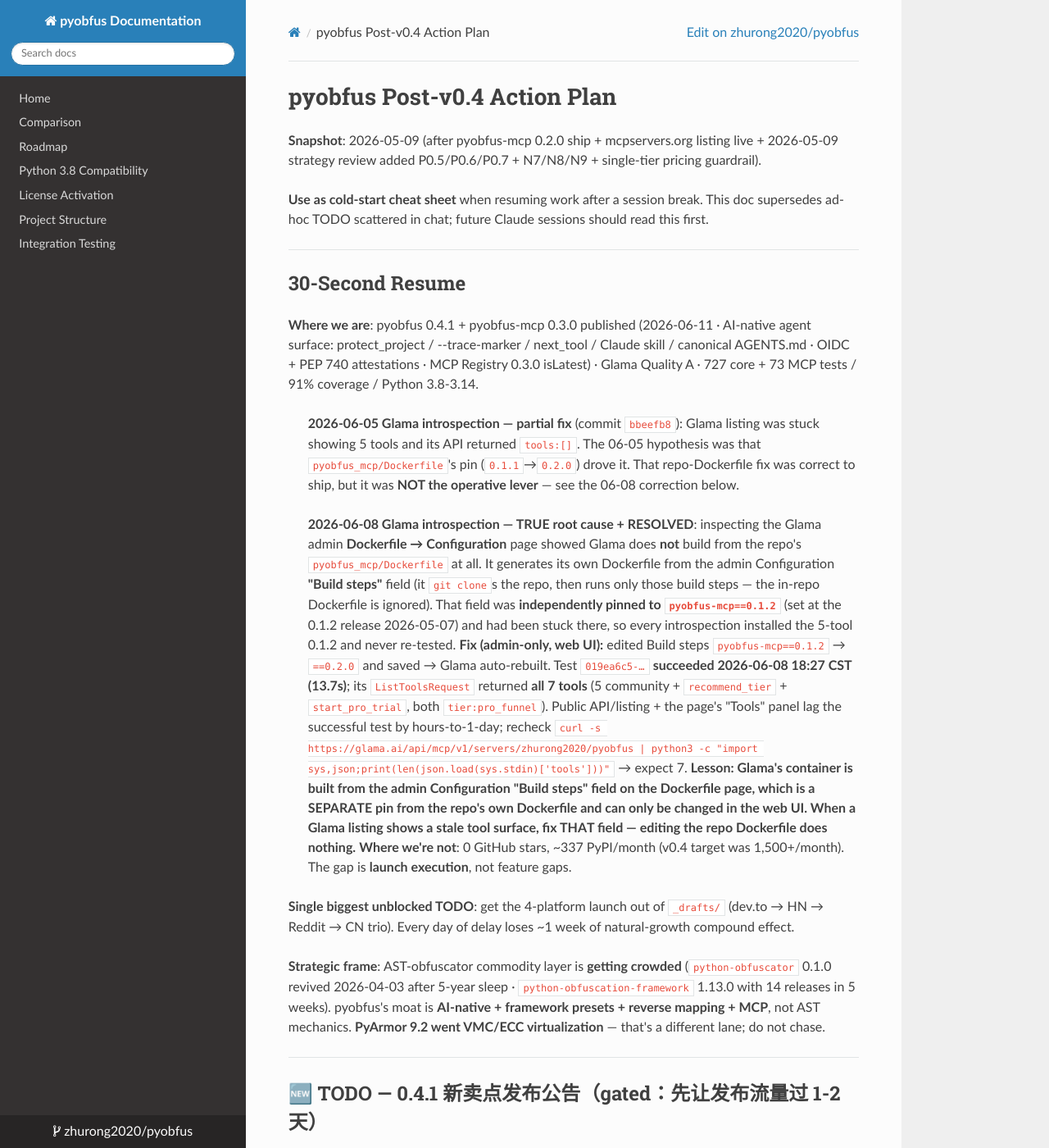
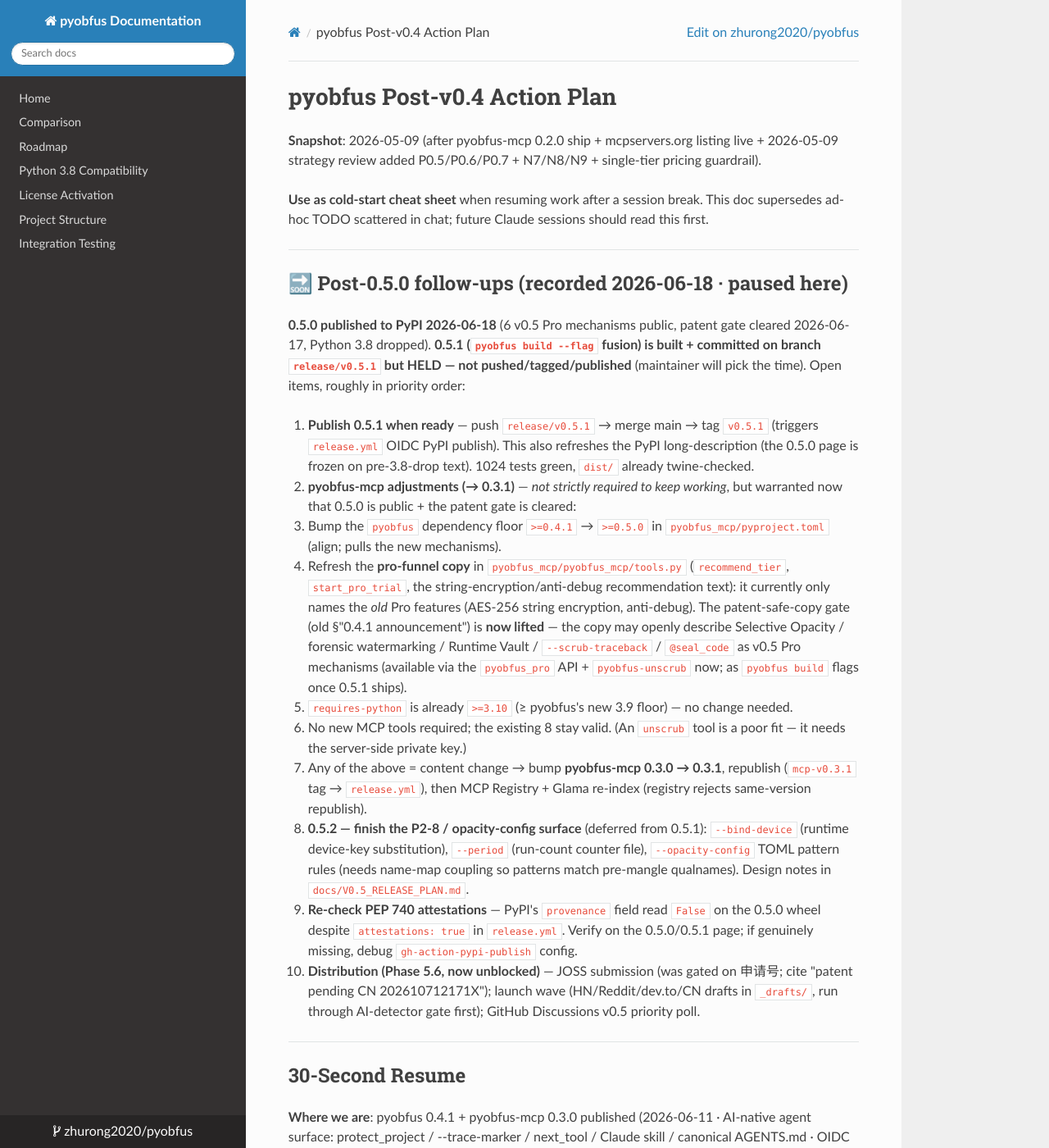
Before and after one commit to zhurong2020/pyobfus, an MkDocs documentation site: the page built from docs/POST_V0.4_TODO.md, in a window 1280 px wide and 1400 px high. Shown: the whole window at 82% size. Built offline with MkDocs 1.6.1, drawn with Linux system fonts in a browser that asks for light colours; nearby versions of some CDN libraries.

Commit message:
docs(todo): record post-0.5.0 follow-ups (publish 0.5.1, MCP 0.3.1, 0.5.2, distribution)
Paused here. Captures the forward work in the cold-start cheat sheet:
publish the held 0.5.1 branch; pyobfus-mcp 0.3.1 adjustments (dep floor →0.5.0
+ pro-funnel copy now that the patent gate is cleared); 0.5.2 P2-8/opacity-config;
re-check PEP 740 attestations; Phase 5.6 distribution (JOSS/launch wave).

Co-Authored-By: Claude Opus 4.8 (1M context) <noreply@anthropic.com>
Claude-Session: https://claude.ai/code/session_01DQXakWkcQp4RvUfNxtTEDd

```diff
--- a/docs/POST_V0.4_TODO.md
+++ b/docs/POST_V0.4_TODO.md
@@ -3,6 +3,23 @@
 **Snapshot**: 2026-05-09 (after pyobfus-mcp 0.2.0 ship + mcpservers.org listing live + 2026-05-09 strategy review added P0.5/P0.6/P0.7 + N7/N8/N9 + single-tier pricing guardrail).
 
 **Use as cold-start cheat sheet** when resuming work after a session break. This doc supersedes ad-hoc TODO scattered in chat; future Claude sessions should read this first.
+
+---
+
+## 🔜 Post-0.5.0 follow-ups (recorded 2026-06-18 · paused here)
+
+**0.5.0 published to PyPI 2026-06-18** (6 v0.5 Pro mechanisms public, patent gate cleared 2026-06-17, Python 3.8 dropped). **0.5.1 (`pyobfus build --flag` fusion) is built + committed on branch `release/v0.5.1` but HELD — not pushed/tagged/published** (maintainer will pick the time). Open items, roughly in priority order:
+
+1. **Publish 0.5.1 when ready** — push `release/v0.5.1` → merge main → tag `v0.5.1` (triggers `release.yml` OIDC PyPI publish). This also refreshes the PyPI long-description (the 0.5.0 page is frozen on pre-3.8-drop text). 1024 tests green, `dist/` already twine-checked.
+2. **pyobfus-mcp adjustments (→ 0.3.1)** — *not strictly required to keep working*, but warranted now that 0.5.0 is public + the patent gate is cleared:
+   - Bump the `pyobfus` dependency floor `>=0.4.1` → `>=0.5.0` in `pyobfus_mcp/pyproject.toml` (align; pulls the new mechanisms).
+   - Refresh the **pro-funnel copy** in `pyobfus_mcp/pyobfus_mcp/tools.py` (`recommend_tier`, `start_pro_trial`, the string-encryption/anti-debug recommendation text): it currently only names the *old* Pro features (AES-256 string encryption, anti-debug). The patent-safe-copy gate (old §"0.4.1 announcement") is **now lifted** — the copy may openly describe Selective Opacity / forensic watermarking / Runtime Vault / `--scrub-traceback` / `@seal_code` as v0.5 Pro mechanisms (available via the `pyobfus_pro` API + `pyobfus-unscrub` now; as `pyobfus build` flags once 0.5.1 ships).
+   - `requires-python` is already `>=3.10` (≥ pyobfus's new 3.9 floor) — no change needed.
+   - No new MCP tools required; the existing 8 stay valid. (An `unscrub` tool is a poor fit — it needs the server-side private key.)
+   - Any of the above = content change → bump **pyobfus-mcp 0.3.0 → 0.3.1**, republish (`mcp-v0.3.1` tag → `release.yml`), then MCP Registry + Glama re-index (registry rejects same-version republish).
+3. **0.5.2 — finish the P2-8 / opacity-config surface** (deferred from 0.5.1): `--bind-device` (runtime device-key substitution), `--period` (run-count counter file), `--opacity-config` TOML pattern rules (needs name-map coupling so patterns match pre-mangle qualnames). Design notes in `docs/V0.5_RELEASE_PLAN.md`.
+4. **Re-check PEP 740 attestations** — PyPI's `provenance` field read `False` on the 0.5.0 wheel despite `attestations: true` in `release.yml`. Verify on the 0.5.0/0.5.1 page; if genuinely missing, debug `gh-action-pypi-publish` config.
+5. **Distribution (Phase 5.6, now unblocked)** — JOSS submission (was gated on 申请号; cite "patent pending CN 202610712171X"); launch wave (HN/Reddit/dev.to/CN drafts in `_drafts/`, run through AI-detector gate first); GitHub Discussions v0.5 priority poll.
 
 ---
 
```
